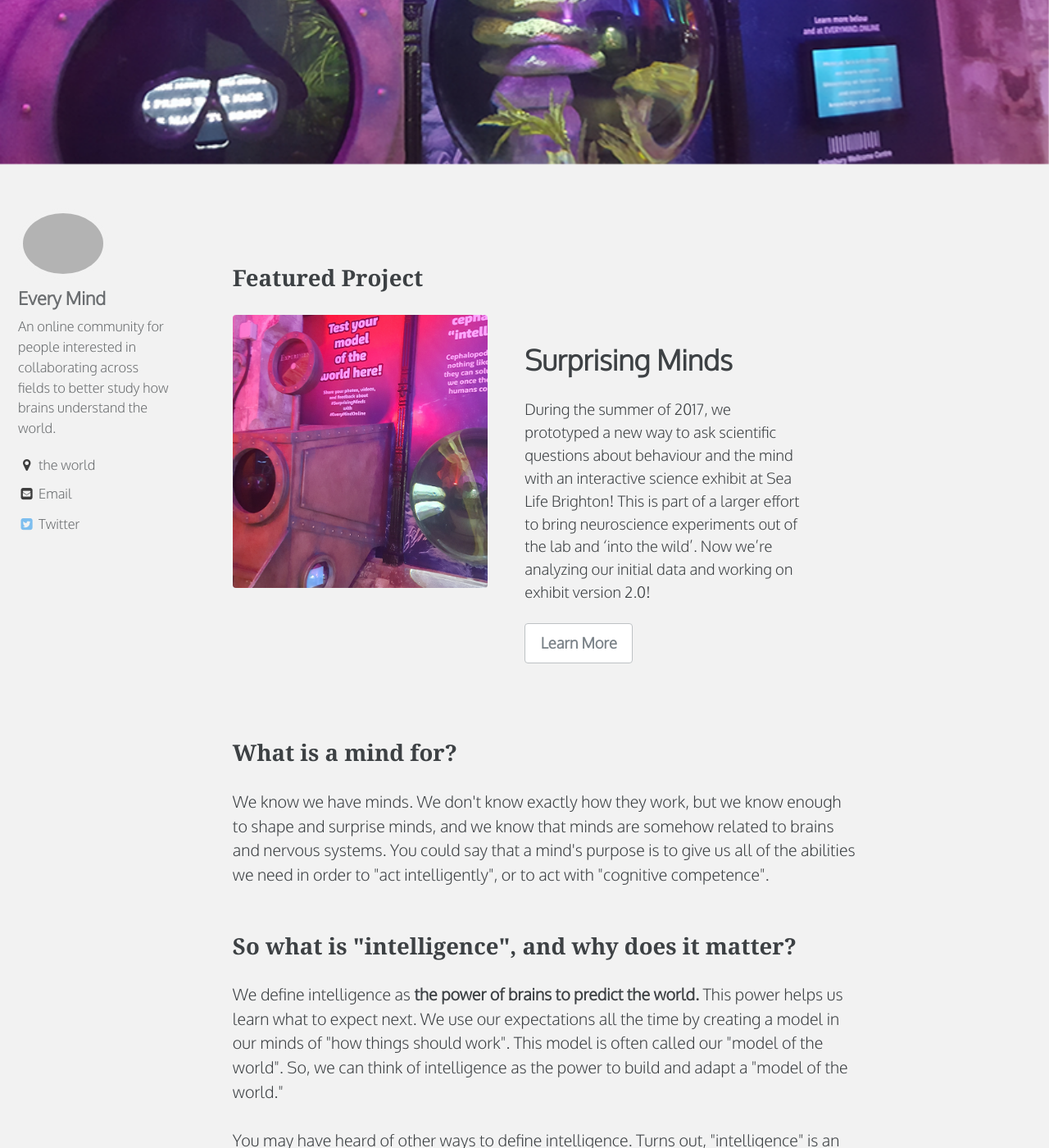
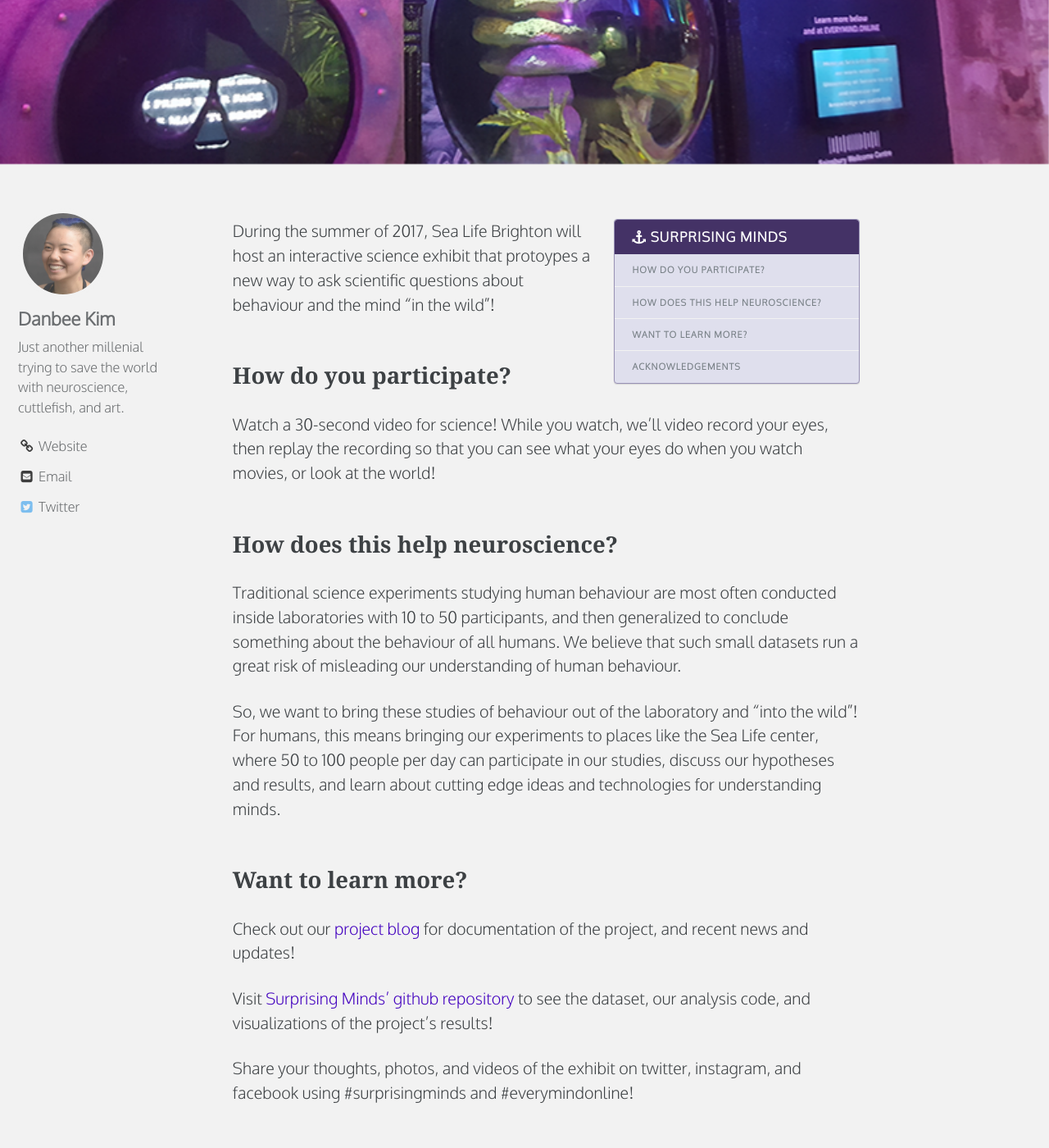
Before and after one commit to everymind/SurprisingMinds, a Jekyll site: the page built from index.md, in a window 1280 px wide and 1400 px high, scrolled down 619 px. Shown: the whole window at 82% size. Built offline with Jekyll 4.4.1, drawn with Linux system fonts in a browser that asks for light colours; some web fonts are replaced; comment, search, counter and statistics services are not loaded; some of the changed text lies outside the part shown.

Commit message:
update landing page

```diff
--- a/index.md
+++ b/index.md
@@ -1,58 +1,79 @@
 ---
 layout: single
 author_profile: true
-author: Danbee
+author: Danbee Kim
 header:
   image: /assets/images/SurprisingMinds_header_small.png
-excerpt: "Getting more brains involved in the study of brains. "
-feature_row:
-  - image_path: assets/images/SurprisingMinds_thumbnail.png
-    alt: "Neuroscience in the wild at Sea Life Brighton!"
-    title: "Surprising Minds"
-    excerpt: "During the summer of 2017, we prototyped a new way to ask scientific questions about behaviour and the mind with an interactive science exhibit at Sea Life Brighton! This is part of a larger effort to bring neuroscience experiments out of the lab and 'into the wild'. Now we're analyzing our initial data and working on exhibit version 2.0!"
-    url: /projects/surprising-minds/
-    btn_label: "Learn More"
-    btn_class: "btn--inverse"
+excerpt: "An exhibit at Sea Life Brighton that uses eye-tracking to bring neuroscience 'into the wild'! "
+categories:
+  - projects
+tags:
+  - Sea Life Brighton
+  - Surprising Minds
+  - exhibit
+  - science in the wild
+gallery:
+  - url: https://www.ucl.ac.uk/swc
+    image_path: /assets/images/SWClogo.png
+    alt: "Sainsbury Wellcome Center for Neural Circuits and Behaviour"
+    title: "Sainsbury Wellcome Center for Neural Circuits and Behaviour"
+  - url: https://www.visitsealife.com/brighton/
+    image_path: /assets/images/SEALIFEBrightonLogo.png
+    alt: "Sea Life Brighton"
+    title: "Sea Life Brighton"
 ---
 
-<h2> Featured Project </h2>
+{% include toc icon="anchor" title="Surprising Minds" %}
 
-{% include feature_row type="left" %}
+During the summer of 2017, Sea Life Brighton will host an interactive science exhibit that protoypes a new way to ask scientific questions about behaviour and the mind "in the wild"!
 
-<h2> What is a mind for? </h2>
+## How do you participate?
 
-<p> We know we have minds. We don't know exactly how they work, but we know enough to shape and surprise minds, and we know that minds are somehow related to brains and nervous systems. You could say that a mind's purpose is to give us all of the abilities we need in order to "act intelligently", or to act with "cognitive competence".</p>
+Watch a 30-second video for science! While you watch, we'll video record your eyes, then replay the recording so that you can see what your eyes do when you watch movies, or look at the world!
 
-<h2>So what is "intelligence", and why does it matter? </h2>
+## How does this help neuroscience?
 
-<p> We define intelligence as <b>the power of brains to predict the world.</b> This power helps us learn what to expect next. We use our expectations all the time by creating a model in our minds of "how things should work". This model is often called our "model of the world". So, we can think of intelligence as the power to build and adapt a "model of the world." <br/><br/>
+Traditional science experiments studying human behaviour are most often conducted inside laboratories with 10 to 50 participants, and then generalized to conclude something about the behaviour of all humans. We believe that such small datasets run a great risk of misleading our understanding of human behaviour.
 
-You may have heard of other ways to define intelligence. Turns out, "intelligence" is an idea with a long and sometimes sordid history. To learn more, an excellent place to start is this Crash Course Psychology episode on the "Controversy of Intelligence": <br/><br/>
-<iframe width="460" src="https://www.youtube.com/embed/9xTz3QjcloI?ecver=1" frameborder="0" allowfullscreen></iframe>
+So, we want to bring these studies of behaviour out of the laboratory and "into the wild"! For humans, this means bringing our experiments to places like the Sea Life center, where 50 to 100 people per day can participate in our studies, discuss our hypotheses and results, and learn about cutting edge ideas and technologies for understanding minds.
 
-<h2>How can we find the answers? </h2>
+## Want to learn more?
 
-<p>Studying brains is a challenge best met with many tools. We want to collaborate with not only professional science researchers, but also <b>artists, engineers, teachers, historians, clinicians, animal trainers, chefs, philosophers, parents, and children.</b> We believe that no one knows everything and that everyone knows something, and great value lies in sharing our experiences with each other in respectful and open dialogue. <br/><br/>
+Check out our [project blog](/categories/#surprising-minds) for documentation of the project, and recent news and updates!
 
-We like to call this way of doing science a <b>massively multiplayer online scientific collaboration, or "MMOSC"</b>. But we didn't make up the idea! Open, collaborative science research projects, often referred to as "crowd science", "citizen science", "networked science", or "massively-collaborative science", have been around since the early 2000s. You can learn more about MMOSCs by reading "<a href="http://www.sciencedirect.com/science/article/pii/S0048733313001212">Crowd science: The organization of scientific research in open collaborative projects</a>", an article published in 2014 by Chiara Franzoni and Henry Sauermann. <br/><br/><br/></p>
+Visit [Surprising Minds' github repository](https://github.com/everymind/SurprisingMinds) to see the dataset, our analysis code, and visualizations of the project's results!
 
-<!-- Begin MailChimp Signup Form -->
-<link href="//cdn-images.mailchimp.com/embedcode/horizontal-slim-10_7.css" rel="stylesheet" type="text/css">
-<style type="text/css">
-	#mc_embed_signup{background:#f2f2f2; clear:left; font:14px Oxygen,Helvetica,Arial,sans-serif; width:50%;}
-	/* Add your own MailChimp form style overrides in your site stylesheet or in this style block.
-	   We recommend moving this block and the preceding CSS link to the HEAD of your HTML file. */
-</style>
-<div id="mc_embed_signup">
-<form action="//online.us16.list-manage.com/subscribe/post?u=eb2472695fd6c8a6c2291c528&amp;id=322b339266" method="post" id="mc-embedded-subscribe-form" name="mc-embedded-subscribe-form" class="validate" target="_blank" novalidate>
-    <div id="mc_embed_signup_scroll">
-	<label for="mce-EMAIL">Subscribe to our newsletter for updates about the EveryMind community!</label>
-	<input type="email" value="" name="EMAIL" class="email" id="mce-EMAIL" placeholder="email address" required>
-    <!-- real people should not fill this in and expect good things - do not remove this or risk form bot signups-->
-    <div style="position: absolute; left: -5000px;" aria-hidden="true"><input type="text" name="b_eb2472695fd6c8a6c2291c528_322b339266" tabindex="-1" value=""></div>
-    <div class="clear"><input type="submit" value="Subscribe" name="subscribe" id="mc-embedded-subscribe" class="button"></div>
-    </div>
-</form>
-</div>
+Share your thoughts, photos, and videos of the exhibit on twitter, instagram, and facebook using #surprisingminds and #everymindonline!
 
-<!--End mc_embed_signup-->
+## Acknowledgements
+
+| [Danbee Kim](mailto:danbee@alum.mit.edu) | Project Co-Lead | Sainsbury Wellcome Centre for Neural Circuits and Behaviour  |
+| Kerry Perkins    | Project Co-Lead   | [Sea Life Brighton](https://www.visitsealife.com/brighton/) |
+| Clive Ramble     | Design and Fabrication of outer casing for eye-tracking station | [Sol Vin](mailto:info@sol-vin.com)  |
+| Hazel Garnade    | Design and Fabrication of outer casing for eye-tracking station | [Sol Vin](mailto:info@sol-vin.com)  |
+| Goncalo Lopes    | Eyetracking Software | Sainsbury Wellcome Centre for Neural Circuits and Behaviour |
+| Dario Quinones   | Eyetracking Hardware | Sainsbury Wellcome Centre for Neural Circuits and Behaviour |
+| Kirsty McNaught   | Eyetracking Systems Consultant | Sainsbury Wellcome Centre for Neural Circuits and Behaviour |
+| [Fedor Lischenko](mailto:Fedor-LN@ya.ru) | Video content contributor | Russian Federal Research Institute of Fisheries and Oceanography |
+| [Caitlin O'Brien](mailto:ceobrien5@gmail.com) | Video content contributor | Université de Caen Normandie |
+| [Ryuta Nakajima](http://ryutanakajima.com/) | Video content contributor | Independent Artist |
+| Roger T. Hanlon | Video content contributor | Marine Biological Laboratory, Woods Hole, USA |
+| Ian Blaney       | Stores and Logistics Manager | Sainsbury Wellcome Centre for Neural Circuits and Behaviour |
+| Karen Fergus     | Administrative assistance | Sainsbury Wellcome Centre for Neural Circuits and Behaviour |
+| Martyn Stopps    | Prototyping and fabrication assistance | Sainsbury Wellcome Centre for Neural Circuits and Behaviour |
+| Robb Barrett     | Prototyping and fabrication assistance | Sainsbury Wellcome Centre for Neural Circuits and Behaviour |
+| Alex Whitworth | Resident scientist-in-training | Nuffield Research Placements |
+| Reanna Campbell-Russo | Resident scientist-in-training | Nuffield Research Placements|
+| Adam Kampff      | PhD Advisor | Sainsbury Wellcome Centre for Neural Circuits and Behaviour |
+
+**Many additional thanks to**
+
+The EveryMind Team for continuous and unflagging support and enthusiasm;
+
+Alice Taylor-Gee (Sainsbury Wellcome Centre) for nurturing a momentum for public outreach and engagement at the Sainsbury Wellcome Centre, and for connecting us with the Nuffield Research Placement program;
+
+Helen Fitzgerald (Sea Life Brighton) for her support throughout the project at Sea Life Brighton;
+
+and Daniel Osorio (Sussex University) for initiating the collaboration with Sea Life Brighton.
+
+{% include gallery caption="This exhibit is sponsored by the Sainsbury Wellcome Centre and hosted by Sea Life Brighton" %}
```
